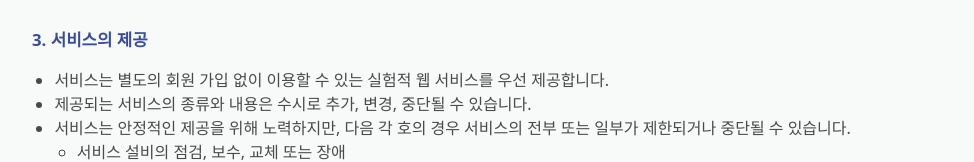
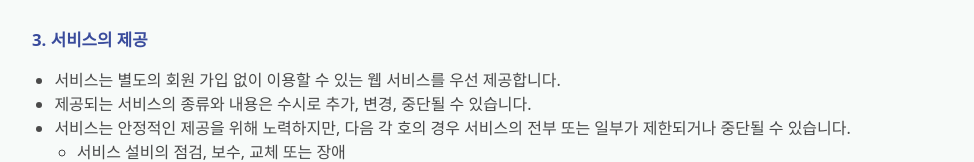
Before and after one commit to pikaak/Curioft_Site, a Next.js app: page /terms in a window 1280 px wide. Shown: the part 521-683 px from the top of the page, without its empty margins (152-1126 px from the left). Built offline with nearby package versions, Linux system fonts and the light colour scheme.

Commit message:
Update terms.js

```diff
--- a/pages/terms.js
+++ b/pages/terms.js
@@ -71,7 +71,7 @@ export default function TermsPage() {
 
             <h2>3. 서비스의 제공</h2>
             <ul>
-              <li>서비스는 별도의 회원 가입 없이 이용할 수 있는 실험적 웹 서비스를 우선 제공합니다.</li>
+              <li>서비스는 별도의 회원 가입 없이 이용할 수 있는 웹 서비스를 우선 제공합니다.</li>
               <li>제공되는 서비스의 종류와 내용은 수시로 추가, 변경, 중단될 수 있습니다.</li>
               <li>
                 서비스는 안정적인 제공을 위해 노력하지만, 다음 각 호의 경우 서비스의 전부 또는 일부가
```
